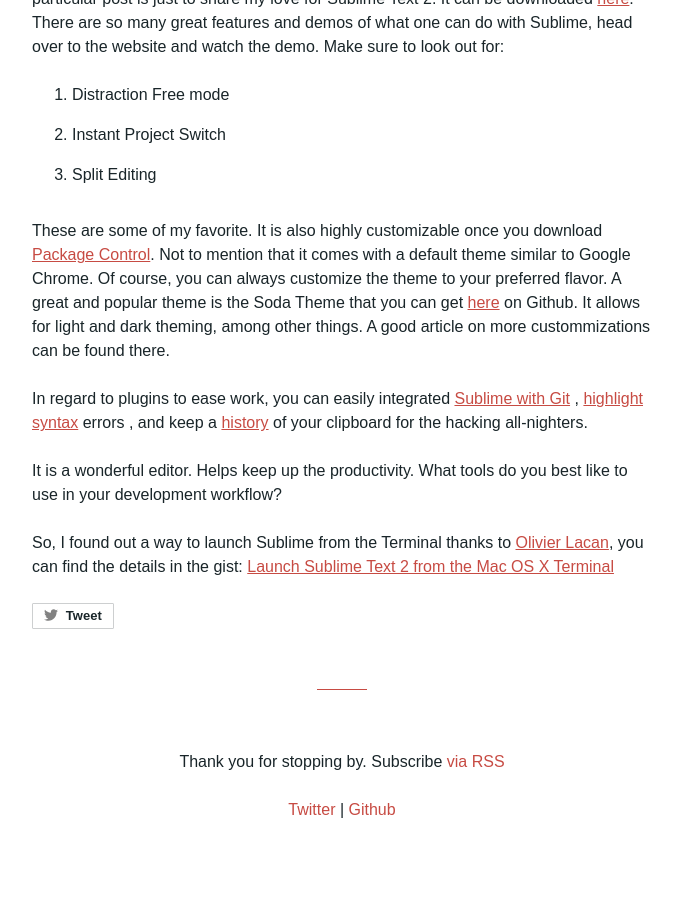
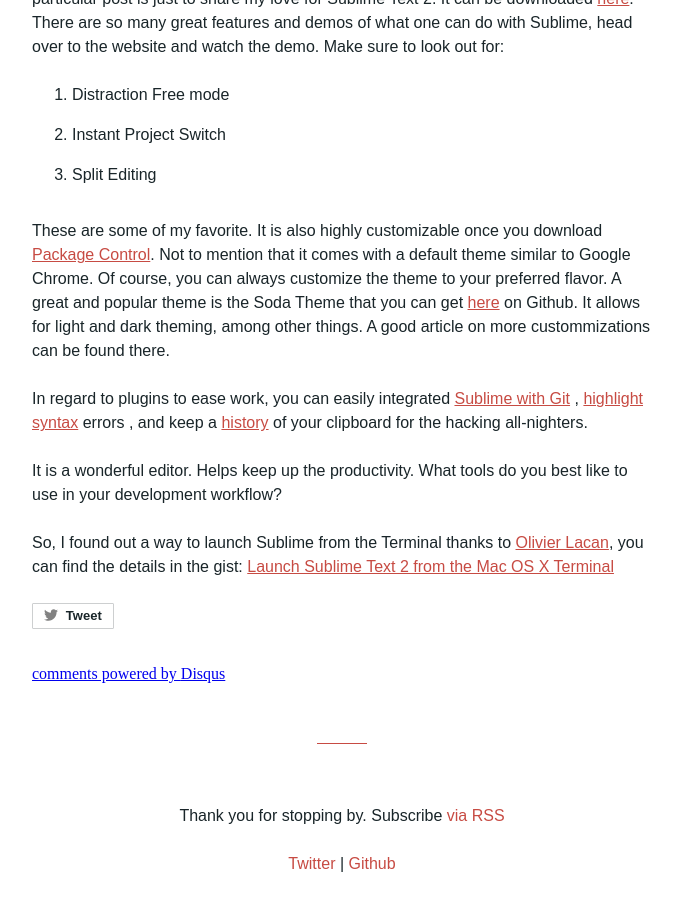
Before and after one commit to AJIT92/raybesiga.github.com, a Jekyll site: the page built from _posts/2012-10-19-sublime-text-2-is-just-sublime.md, in a window 1280 px wide and 900 px high, scrolled down 1155 px. Shown: the whole window, without its empty margins (298-979 px from the left). Built offline with Jekyll 4.4.1, drawn with Linux system fonts in a browser that asks for light colours; some web fonts are replaced; comment, search, counter and statistics services are not loaded; before the commit the page ends 2001 px from its top, so only the background shows below that; some of the changed lines change nothing that is shown.

Commit message:
Add Disqus

```diff
--- a/_layouts/post.html
+++ b/_layouts/post.html
@@ -16,5 +16,20 @@
       {% include icon-twitter.svg %}
         Tweet
     </a>
+    <script>!function(d,s,id){var js,fjs=d.getElementsByTagName(s)[0],p=/^http:/.test(d.location)?'http':'https';if(!d.getElementById(id)){js=d.createElement(s);js.id=id;js.src=p+'://platform.twitter.com/widgets.js';fjs.parentNode.insertBefore(js,fjs);}}(document, 'script', 'twitter-wjs');</script>
+<div id="disqus_thread"></div>
+<script type="text/javascript">
+    /* * * CONFIGURATION VARIABLES: EDIT BEFORE PASTING INTO YOUR WEBPAGE * * */
+    var disqus_shortname = 'raybesiga'; // required: replace example with your forum shortname
+
+    /* * * DON'T EDIT BELOW THIS LINE * * */
+    (function() {
+        var dsq = document.createElement('script'); dsq.type = 'text/javascript'; dsq.async = true;
+        dsq.src = '//' + disqus_shortname + '.disqus.com/embed.js';
+        (document.getElementsByTagName('head')[0] || document.getElementsByTagName('body')[0]).appendChild(dsq);
+    })();
+</script>
+<noscript>Please enable JavaScript to view the <a href="http://disqus.com/?ref_noscript">comments powered by Disqus.</a></noscript>
+<a href="http://disqus.com" class="dsq-brlink">comments powered by <span class="logo-disqus">Disqus</span></a>
   </div>
   </div>
```
